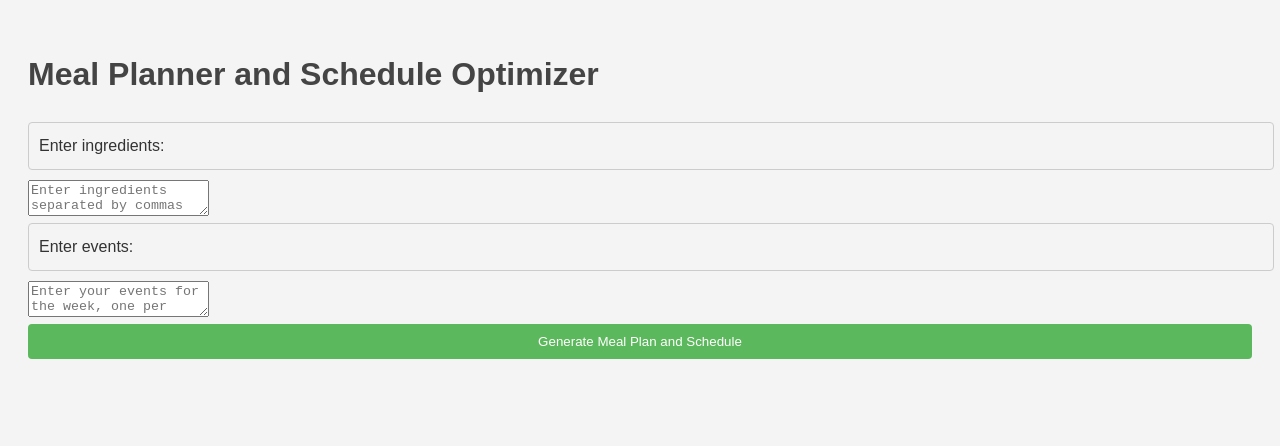
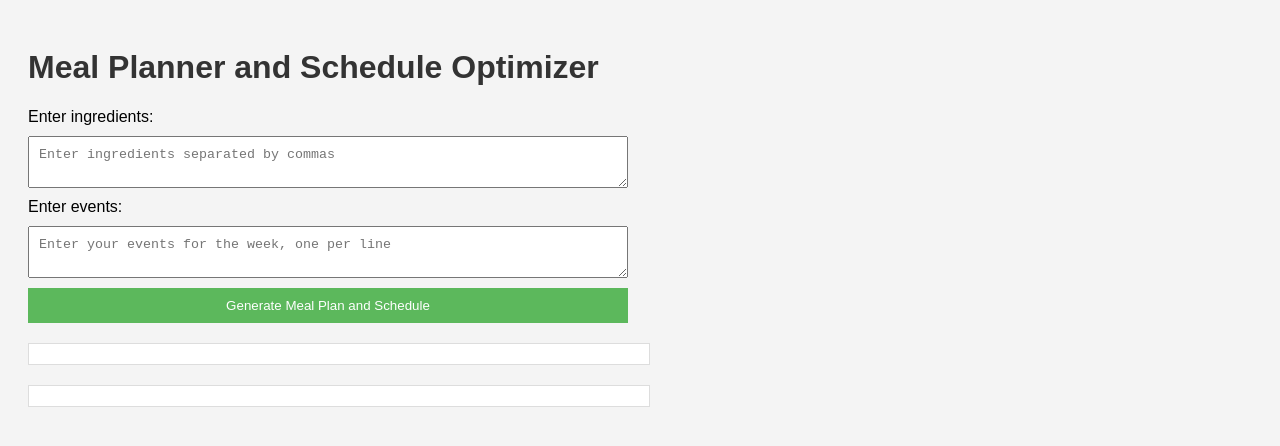
Before and after one commit to tpjrtech/meal-planner, a website: page index.html in a window 1280 px wide. Drawn offline with Linux system fonts and the light colour scheme.

Commit message:
Update styles.css

```diff
--- a/css/styles.css
+++ b/css/styles.css
@@ -1,30 +1,20 @@
 body {
     font-family: Arial, sans-serif;
+    padding: 20px;
     background-color: #f4f4f4;
-    color: #333;
-    padding: 20px;
-    line-height: 1.6;
 }
 
-h1, h2, h3 {
-    color: #444;
+h1 {
+    color: #333;
 }
 
-form {
-    background: #fff;
-    padding: 20px;
-    border-radius: 8px;
-    box-shadow: 0 0 10px rgba(0, 0, 0, 0.1);
-    margin-bottom: 20px;
-}
-
-label, input, button {
+input, textarea, button {
     display: block;
+    margin: 10px 0;
+    padding: 10px;
     width: 100%;
-    margin-bottom: 10px;
-    padding: 10px;
-    border: 1px solid #ccc;
-    border-radius: 4px;
+    max-width: 600px;
+    box-sizing: border-box;
 }
 
 button {
@@ -38,19 +28,26 @@ button:hover {
     background-color: #4cae4c;
 }
 
-#inventory, #recipes, #mealPlan {
-    background: #fff;
-    padding: 20px;
-    border-radius: 8px;
-    box-shadow: 0 0 10px rgba(0, 0, 0, 0.1);
-    margin-bottom: 20px;
+.output {
+    margin-top: 20px;
+    padding: 10px;
+    background-color: white;
+    border: 1px solid #ddd;
+    max-width: 600px;
+    overflow-wrap: break-word;
+    white-space: pre-wrap;
 }
 
-.item, .recipe, .meal {
-    padding: 10px;
-    border-bottom: 1px solid #ccc;
+.section {
+    margin-top: 20px;
 }
 
-.item:last-child, .recipe:last-child, .meal:last-child {
-    border-bottom: none;
+.section h2 {
+    color: #444;
 }
+
+pre {
+    white-space: pre-wrap;
+    word-wrap: break-word;
+    margin: 0;
+}
```
